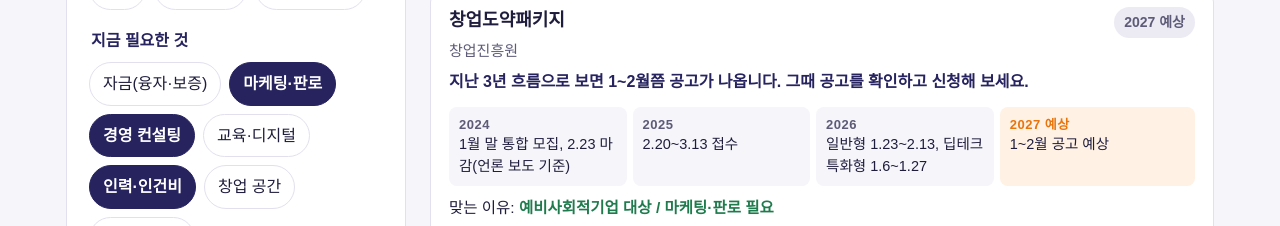
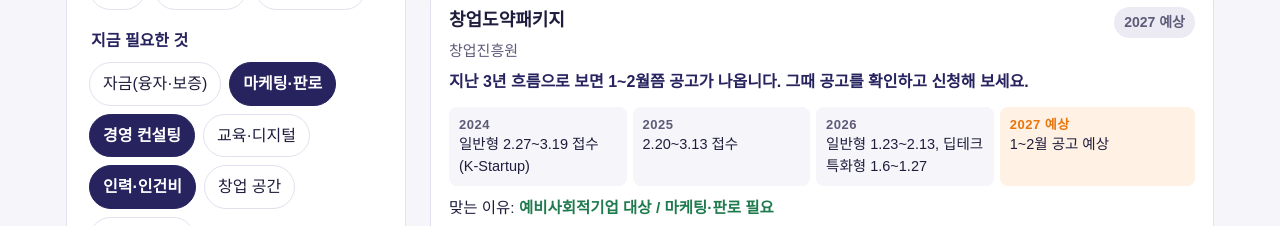
Before and after one commit to vaszero/match, a plain HTML site: page index.html in a window 1280 px wide. Shown: the part 960-1186 px from the top of the page. Drawn offline with nearby package versions, Linux system fonts and the light colour scheme; a web font is replaced by a local one.

Commit message:
창업패키지 3종 2024 접수기간을 K-Startup 원문으로, 경기 성장패키지 자격(업력 7년) 기업마당 원문으로
Co-Authored-By: Claude Opus 5.5 <noreply@anthropic.com>
Claude-Session: https://claude.ai/code/session_01Y6AwgpjpnLTYCmJMP2Rww5

```diff
--- a/index.html
+++ b/index.html
@@ -194,15 +194,15 @@ const P=[
   note:'1차 모집이 해를 넘기기 전 12월에 열립니다. 상담회 직후 바로 챙겨야 할 사업. 비영리법인·협동조합 등 조직 형태에 따라 신청이 제한될 수 있어 공고문의 신청 자격을 꼭 확인하세요.'},
  {name:'초기창업패키지',org:'창업진흥원',kind:'annual',ages:['1'],
   types:['sole','sme','se','pse','coop'],needs:['startup','fund'],kw:'초기창업패키지',url:'https://www.k-startup.go.kr',
-  hist:{'2024':'1월 말 예비·초기·도약 통합 모집, 2.23 마감(언론 보도 기준)','2025':'2월 18일 공고(2.24~3.11)','2026':'일반형 1.23~2.13, 딥테크 특화형 1.6~1.27'},exp:[1,2],expText:'1~2월 공고 예상',
+  hist:{'2024':'1.30~2.22 접수(K-Startup)','2025':'2월 18일 공고(2.24~3.11)','2026':'일반형 1.23~2.13, 딥테크 특화형 1.6~1.27'},exp:[1,2],expText:'1~2월 공고 예상',
   note:'창업 3년 이내. 사업계획서 평가가 있어 12~1월에 계획서를 미리 써 두어야 합니다. 비영리법인·협동조합 등 조직 형태에 따라 신청이 제한될 수 있어 공고문의 신청 자격을 꼭 확인하세요.'},
  {name:'창업도약패키지',org:'창업진흥원',kind:'annual',ages:['3'],
   types:['sole','sme','se','pse','coop'],needs:['startup','fund','market'],kw:'창업도약패키지',url:'https://www.k-startup.go.kr',
-  hist:{'2024':'1월 말 통합 모집, 2.23 마감(언론 보도 기준)','2025':'2.20~3.13 접수','2026':'일반형 1.23~2.13, 딥테크 특화형 1.6~1.27'},exp:[1,2],expText:'1~2월 공고 예상',
+  hist:{'2024':'일반형 2.27~3.19 접수(K-Startup)','2025':'2.20~3.13 접수','2026':'일반형 1.23~2.13, 딥테크 특화형 1.6~1.27'},exp:[1,2],expText:'1~2월 공고 예상',
   note:'창업 3~7년 기업. 비영리법인·협동조합 등 조직 형태에 따라 신청이 제한될 수 있어 공고문의 신청 자격을 꼭 확인하세요.'},
  {name:'예비창업패키지',org:'창업진흥원',kind:'annual',ages:['0'],
   types:['pre'],needs:['startup','fund'],kw:'예비창업패키지',url:'https://www.k-startup.go.kr',
-  hist:{'2024':'1월 말 통합 모집, 2.23 마감(언론 보도 기준)','2025':'2월 18일 공고(2.24~3.12)','2026':'2월 27일 공고(3.6~3.24)'},exp:[2,3],expText:'2~3월 공고 예상',
+  hist:{'2024':'1.30~2.21 접수(K-Startup)','2025':'2월 18일 공고(2.24~3.12)','2026':'2월 27일 공고(3.6~3.24)'},exp:[2,3],expText:'2~3월 공고 예상',
   note:'사업자등록 전인 예비창업자 대상.'},
  {name:'(예비)사회적기업 일자리창출 지원',org:'고용노동부 · 시·도',kind:'annual',hideIfRegion:true,
   types:['se','pse'],needs:['hire'],kw:'사회적기업 일자리창출 지원사업',url:'https://www.seis.or.kr/subPage.do?menuId=30200',
@@ -241,7 +241,7 @@ const P=[
   hist:{'2024':'','2025':'','2026':'중소기업육성기금 사회적경제계정, 예산 소진 시까지 접수 (11/23 현재 접수 중)'},exp:[1],expText:'1월 공고 예상'},
  {name:'경기도 사회적경제 성장패키지',org:'경기도사회적경제원',kind:'annual',regions:['경기'],ages:['0','1','3'],
   types:['pre','se','pse','coop'],needs:['startup','market'],kw:'경기도 사회적경제 성장패키지',url:'https://www.bizinfo.go.kr',
-  hist:{'2024':'','2025':'3.7~3.28 접수','2026':'3.13~4.8 접수 (지원 금액·자격은 공고문 확인)'},exp:[3],expText:'3월 공고 예상'},
+  hist:{'2024':'','2025':'3.7~3.28 접수','2026':'3.13~4.8 접수, 경기 소재 업력 7년 이내(사업비 금액은 공고문 확인)'},exp:[3],expText:'3월 공고 예상'},
  {name:'공공기관 우선구매 · 공공구매 상담회',org:'한국사회적기업진흥원',kind:'annual',
   types:['se'],needs:['market'],kw:'사회적기업 제품 우선구매',url:'https://www.socialenterprise.or.kr',
   hist:{'2024':'공공기관 우선구매 상담회 7월(세종·대구·서울)','2025':'우선구매 제도설명회 6월','2026':'공공구매 상담회: 6월 세종·서울, 8월 부산·경남, 9월 대구, 10월 강원'},exp:[6],expText:'우선구매는 상시, 공공구매 상담회는 6~10월 지역별 예상',
```
